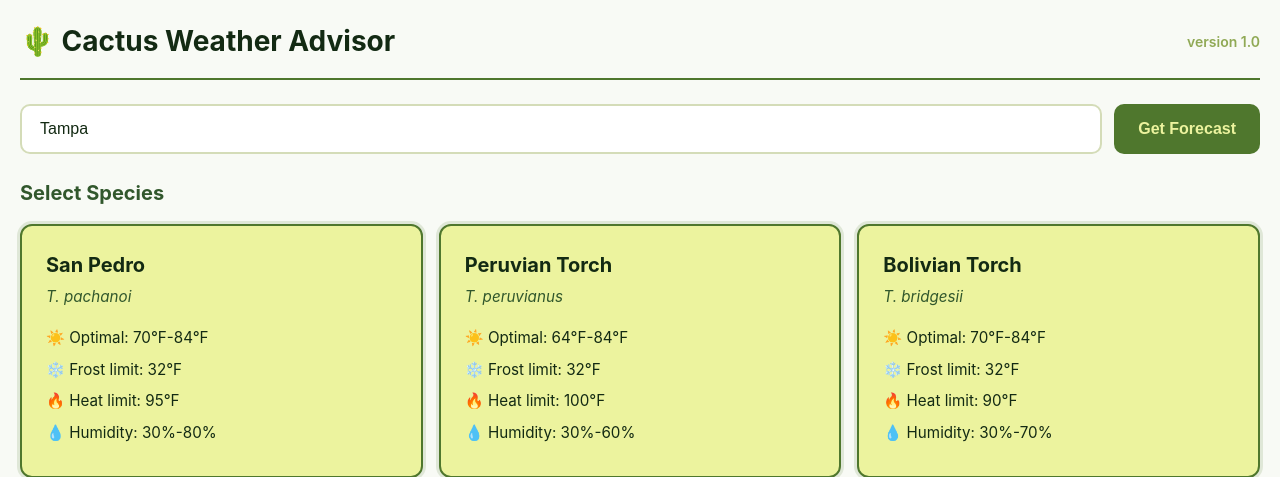
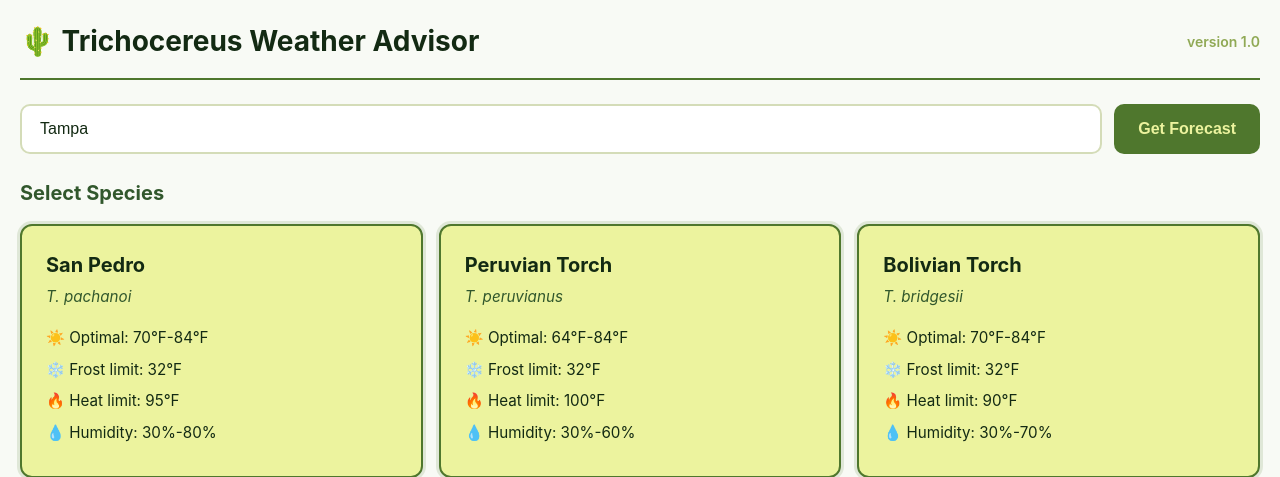
Before and after one commit to openclawagent1952-max/cactusapp, a Flask app: page / in a window 1280 px wide. Shown: the top 477 px of the page. Run offline with Flask 3, Linux system fonts and the light colour scheme; data that the repository does not hold is empty.

Commit message:
Update index.html

```diff
--- a/web/templates/index.html
+++ b/web/templates/index.html
@@ -3,13 +3,13 @@
 <head>
     <meta charset="UTF-8">
     <meta name="viewport" content="width=device-width, initial-scale=1.0">
-    <title>Cactus Weather Advisor</title>
+    <title>Trichocereus Weather Advisor</title>
     <link rel="stylesheet" href="{{ url_for('static', filename='css/style.css') }}">
 </head>
 <body>
     <div class="app-container">
         <header class="app-header">
-            <h1>🌵 Cactus Weather Advisor</h1>
+            <h1>🌵 Trichocereus Weather Advisor</h1>
             <span class="version">version 1.0</span>
         </header>
 
```
